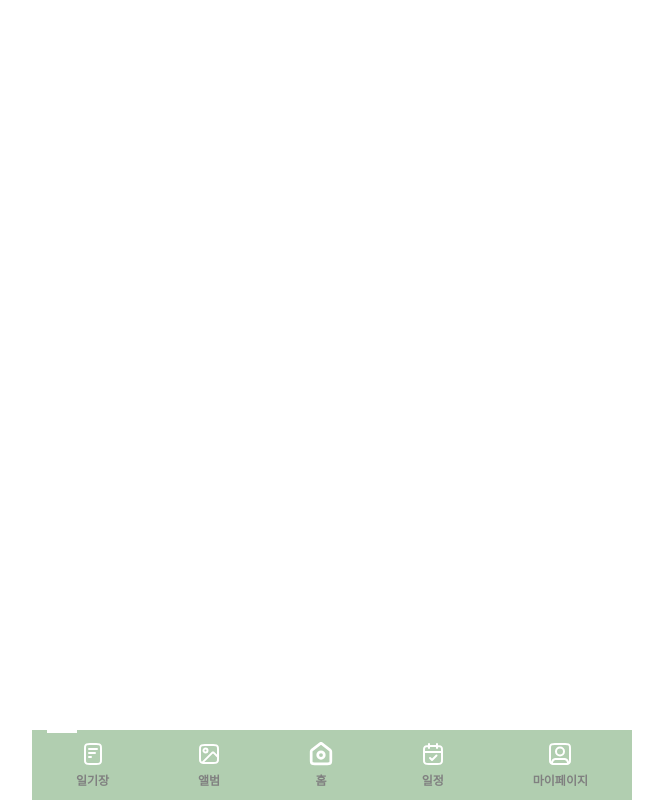
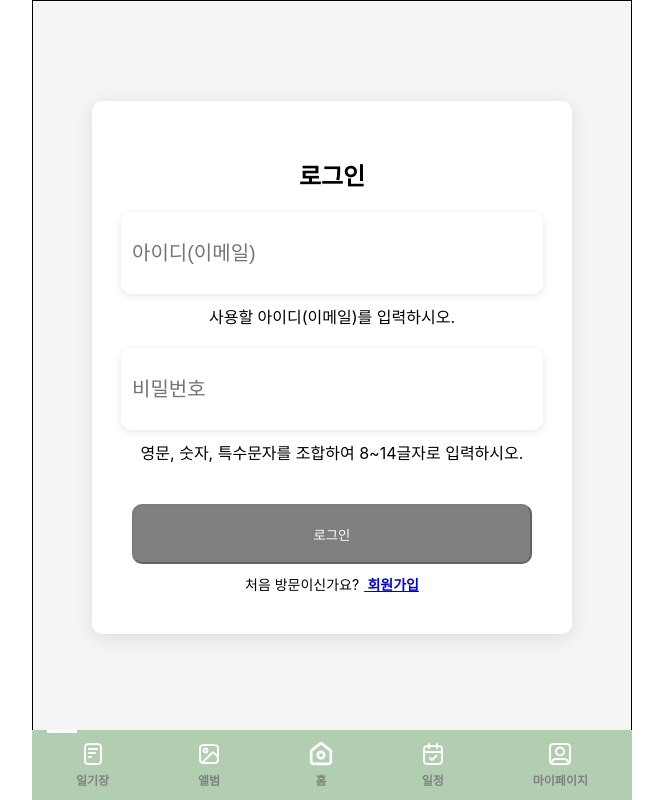
Before and after one commit to MyongjiCollaboration/Front, a React (Create React App) app: page / in a window 1280 px wide. Before the commit this address had no page. Shown: the whole page, without its empty margins (308-971 px from the left). Built offline with nearby package versions, Linux system fonts and the light colour scheme.

Commit message:
fix : Login 경로 설정

```diff
--- a/src/App.js
+++ b/src/App.js
@@ -13,7 +13,7 @@ function App() {
       <ThemeProvider theme={Theme}>
         <div className='App'>
           <Routes>
-            <Route path='/home' element={<Login />} />
+            <Route path='/' element={<Login />} />
             <Route path='/album' element={<Album />} />
           </Routes>
         </div>
--- a/src/styles/GlobalStyle.js
+++ b/src/styles/GlobalStyle.js
@@ -41,7 +41,9 @@ const GlobalStyle = createGlobalStyle`
     }
   }
 
-  @media (min-width: ${({ theme }) => theme.breakpoints.mobile}) and (max-width: ${({ theme }) => theme.breakpoints.tablet}) {
+  @media (min-width: ${({ theme }) =>
+    theme.breakpoints.mobile}) and (max-width: ${({ theme }) =>
+  theme.breakpoints.tablet}) {
     body {
       font-size: 16px;
     }
```
